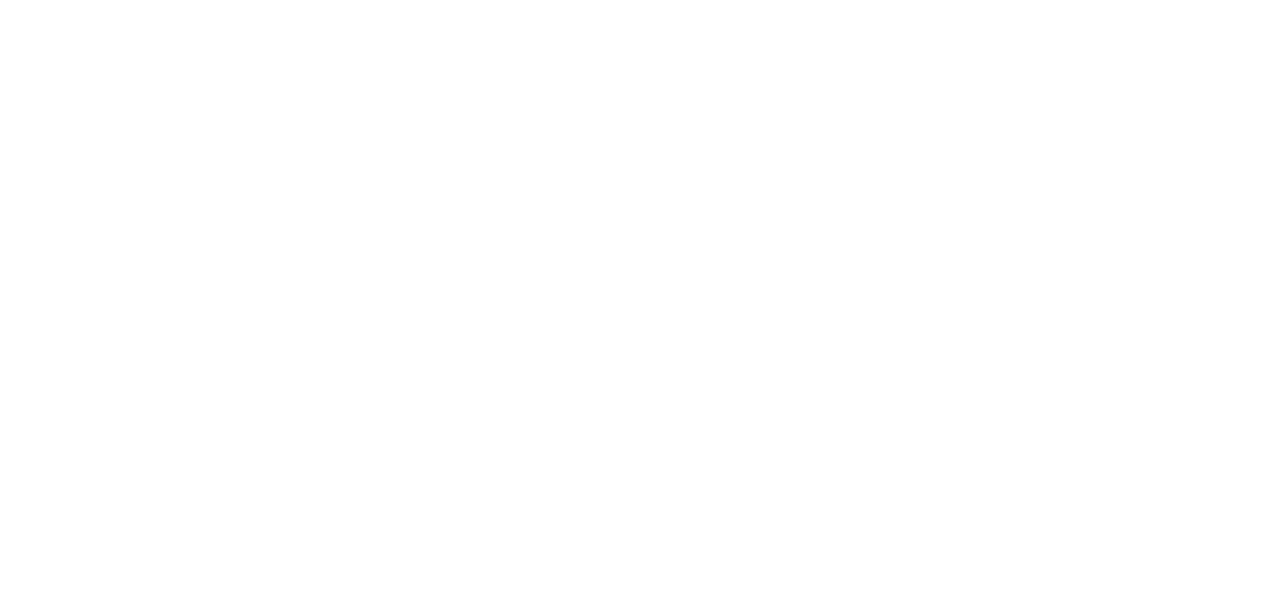
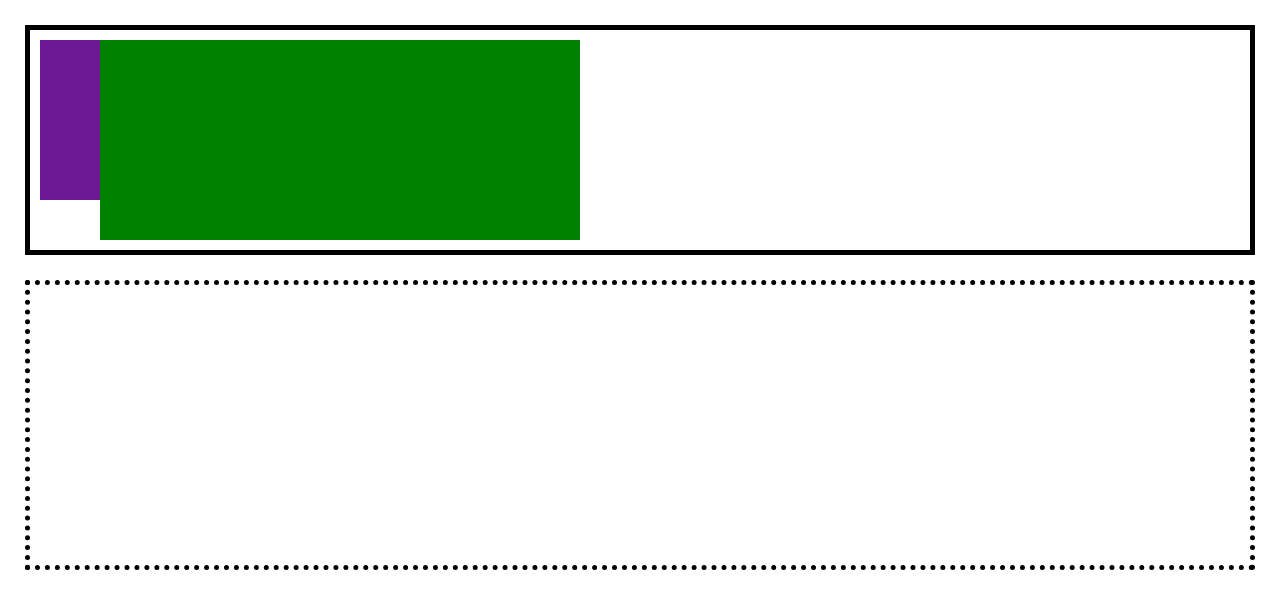
Before and after one commit to yomboxen/wb-html-css-x, a plain HTML site: page second/index.html in a window 1280 px wide. Drawn offline with Linux system fonts and the light colour scheme.

Commit message:
started on second photo

```diff
--- a/second/index.css
+++ b/second/index.css
@@ -0,0 +1,28 @@
+div {
+    float: left;
+}
+
+.header {
+    height: 25vh;
+    border: 5px solid black;
+    margin: 25px;
+    padding: 10px;
+}
+
+.purple-rec {
+    background-color: rgb(109, 24, 148);
+    height: 80%;
+    width: 5%;
+}
+
+.green-rec {
+    height: 100%;
+    width: 40%;
+    background-color: green;
+}
+
+.section {
+    height: 35vh;
+    border: 5px dotted black;
+    margin: 25px;
+}
--- a/second/index.html
+++ b/second/index.html
@@ -1 +1,26 @@
 <!-- Put your HTML HERE, make sure to connect your index.css sheet -->
+<!DOCTYPE html>
+<html lang="en">
+<head>
+    <meta charset="UTF-8">
+    <meta name="viewport" content="width=device-width, initial-scale=1.0">
+    <title>second photo</title>
+    <link rel="stylesheet" href="reset.css"/>
+    <link rel="stylesheet" href="index.css"/>
+</head>
+<body>
+
+    <header class="header">
+        <div class="purple-rec"></div>
+        <div class="green-rec"></div>
+        <div class="blue-circle"></div>
+    </header>
+
+    <section class="section">
+    </section>
+
+    <footer class="footer">
+    </footer>
+
+</body>
+</html>
--- /dev/null
+++ b/second/reset.css
@@ -0,0 +1,48 @@
+/* http://meyerweb.com/eric/tools/css/reset/
+   v2.0 | 20110126
+   License: none (public domain)
+*/
+
+html, body, div, span, applet, object, iframe,
+h1, h2, h3, h4, h5, h6, p, blockquote, pre,
+a, abbr, acronym, address, big, cite, code,
+del, dfn, em, img, ins, kbd, q, s, samp,
+small, strike, strong, sub, sup, tt, var,
+b, u, i, center,
+dl, dt, dd, ol, ul, li,
+fieldset, form, label, legend,
+table, caption, tbody, tfoot, thead, tr, th, td,
+article, aside, canvas, details, embed,
+figure, figcaption, footer, header, hgroup,
+menu, nav, output, ruby, section, summary,
+time, mark, audio, video {
+	margin: 0;
+	padding: 0;
+	border: 0;
+	font-size: 100%;
+	font: inherit;
+	vertical-align: baseline;
+}
+/* HTML5 display-role reset for older browsers */
+article, aside, details, figcaption, figure,
+footer, header, hgroup, menu, nav, section {
+	display: block;
+}
+body {
+	line-height: 1;
+}
+ol, ul {
+	list-style: none;
+}
+blockquote, q {
+	quotes: none;
+}
+blockquote:before, blockquote:after,
+q:before, q:after {
+	content: '';
+	content: none;
+}
+table {
+	border-collapse: collapse;
+	border-spacing: 0;
+}
```
